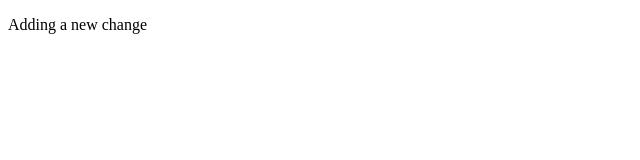
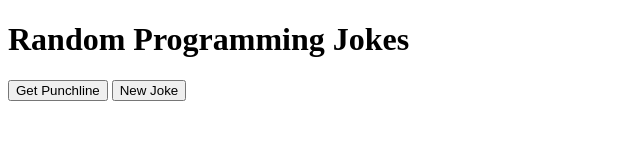
Before and after one commit to KDJ1221/Random-Jokes, a plain HTML site: page index.html in a window 1280 px wide. Shown: the whole page, without its empty margins (0-640 px from the left). Drawn offline with Linux system fonts and the light colour scheme.

Commit message:
Setting up html and css

```diff
--- /dev/null
+++ b/index.css
@@ -0,0 +1 @@
+@import url("https://fonts.googleapis.com/css?family=Permanent+Marker");
--- a/index.html
+++ b/index.html
@@ -1,11 +1,15 @@
 <!DOCTYPE html>
 <html lang="en">
 <head>
-    <meta charset="UTF-8">
-    <meta name="viewport" content="width=device-width, initial-scale=1.0">
-    <title>Document</title>
+    <link rel="stylesheet" href="index.css">
 </head>
-<body>
-    <p>Adding a new change</p>
-</body>
+    <body>
+        <div class="joke">
+            <h1>Random Programming Jokes</h1>
+            <div id="setup" class="bubble"></div>
+            <div id="punchline"></div>
+            <button id="punchlineBtn" class="hidden">Get Punchline</button>
+            <button id="newJokeBtn">New Joke</button>
+        </div>
+    </body>
 </html>
```
